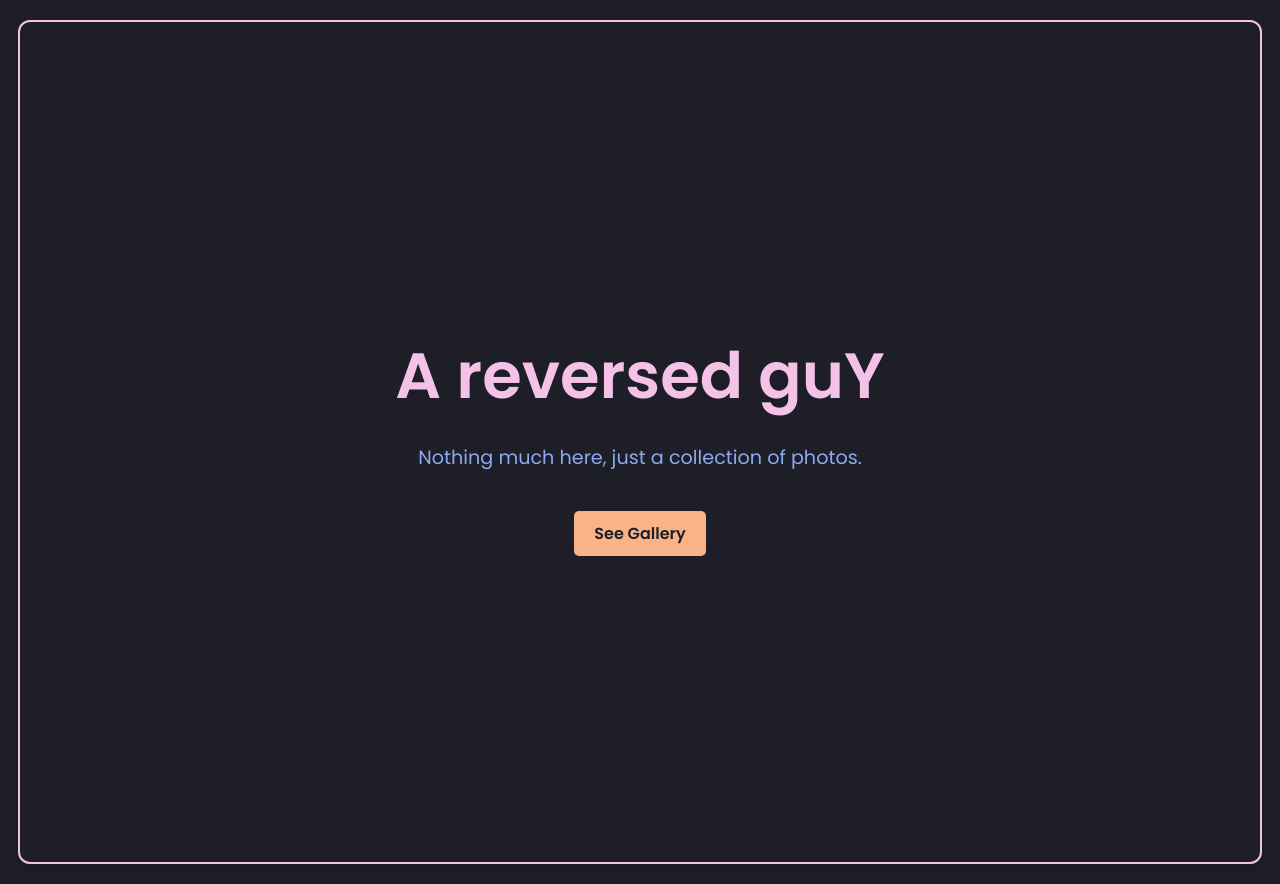
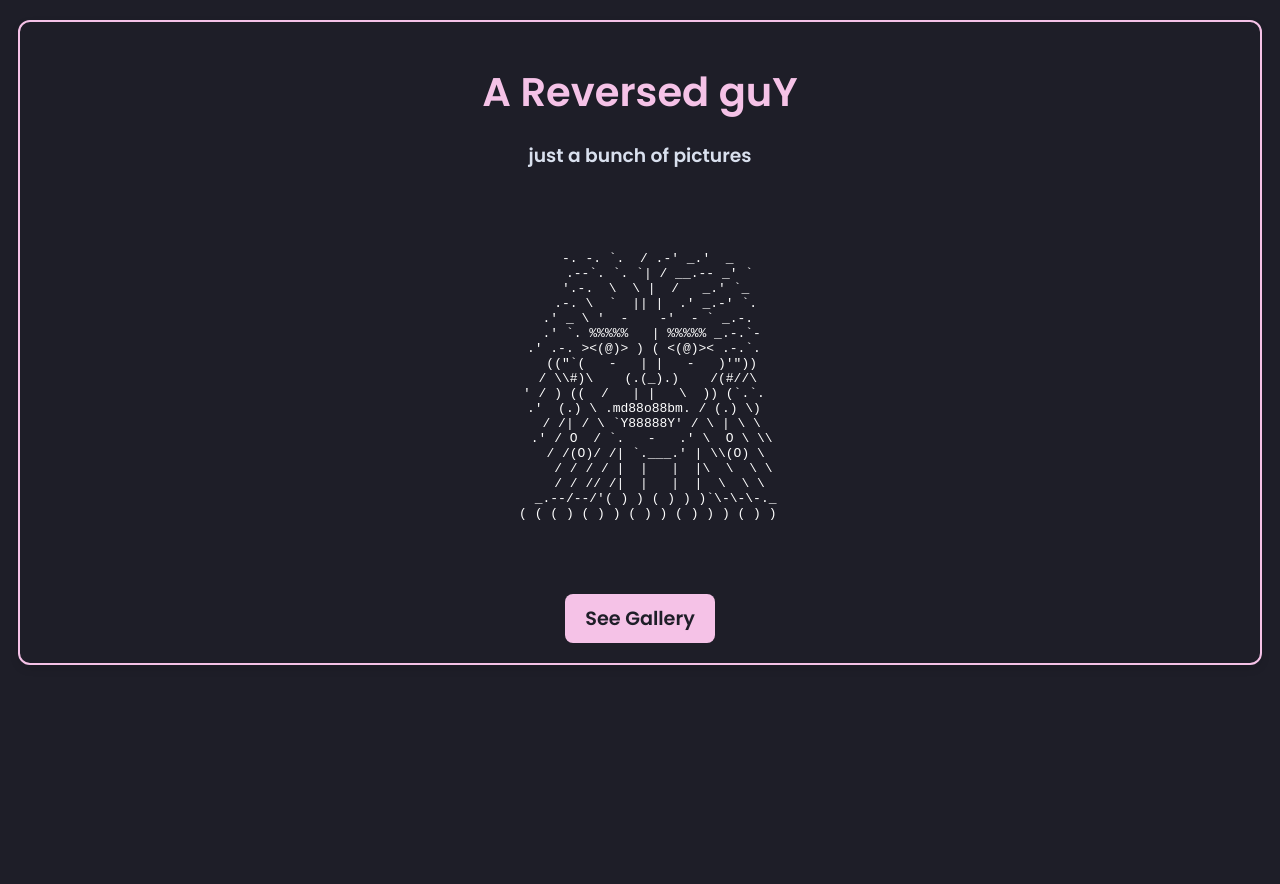
Before and after one commit to Yug-Gupta/revguy, a plain HTML site: page index.html in a window 1280 px wide. After the commit the page ends 800 px from the top, so only its background shows below. Drawn offline with Linux system fonts and the light colour scheme.

Commit message:
Add files via upload

```diff
--- a/index.html
+++ b/index.html
@@ -3,13 +3,9 @@
 <head>
     <meta charset="UTF-8">
     <meta name="viewport" content="width=device-width, initial-scale=1.0">
-    <meta http-equiv="X-UA-Compatible" content="IE=edge">
     <title>Yug Gupta</title>
-    <link rel="preconnect" href="https://fonts.googleapis.com">
-    <link rel="preconnect" href="https://fonts.gstatic.com" crossorigin>
-    <link href="https://fonts.googleapis.com/css2?family=Poppins:wght@300;400;600&display=swap" rel="stylesheet">
+    <link href="https://fonts.googleapis.com/css2?family=Poppins:wght@300;600&display=swap" rel="stylesheet">
     <style>
-        /* Catppuccin color palette */
         :root {
                     --background: #1E1E28;
                     --foreground: #D9E0EE;
@@ -25,61 +21,114 @@ body {
             color: var(--foreground);
             margin: 0;
             padding: 20px;
-    border: 2px solid var(--primary); /* This adds a thin border around the page */
-    max-width: 1200px; /* Sets a max width for the content */
-    margin: 20px auto; /* Centers the content horizontally */
-    border-radius: 12px; /* Slightly rounded corners for a modern look */
-    box-shadow: 0 4px 8px rgba(0, 0, 0, 0.1); /* Adds a subtle shadow for depth */
+            border: 2px solid var(--primary);
+            max-width: 1200px;
+            margin: 20px auto;
+            border-radius: 12px;
+            box-shadow: 0 4px 8px rgba(0, 0, 0, 0.1);
+            text-align: center;
         }
 
-        header {
+        /* Header section with centered elements */
+        .header {
             display: flex;
-            justify-content: center;
+            flex-direction: column;
             align-items: center;
-            height: 100vh;
-            text-align: center;
-            background-color: var(--background);
+            padding: 20px;
         }
 
-        h1 {
-            font-size: 4rem;
+        .header h1 {
+            font-size: 2.5em;
+            margin: 0;
             color: var(--primary);
-            margin: 0;
-            font-weight: 600;
         }
 
-        p {
-            color: var(--secondary);
-            font-size: 1.2rem;
+        /* Adjust the image */
+        .header img {
+            width: 120px;
+            height: auto;
+            border-radius: 50%;
+            margin-top: 20px;
         }
 
-        /* Button styles for projects or other links */
+        /* ASCII Art styling */
+        .ascii-art {
+            font-family: monospace;
+            font-size: 1em;
+            color: white;
+            white-space: pre-wrap; /* Keeps ASCII art formatting */
+        }
+
+        /* Style for the button */
         .btn {
             display: inline-block;
-            margin-top: 20px;
             padding: 10px 20px;
-            background-color: var(--highlight);
+            font-size: 1.2em;
+            font-weight: 600;
             color: var(--background);
+            background-color: var(--primary);
+            border: none;
+            border-radius: 8px;
             text-decoration: none;
-            border-radius: 5px;
-            font-weight: 600;
+            cursor: pointer;
             transition: background-color 0.3s ease;
         }
 
         .btn:hover {
-            background-color: var(--accent);
+            background-color: var(--highlight);
+        }
+
+        /* Responsive adjustments */
+        @media (max-width: 768px) {
+            .header h1 {
+                font-size: 2em; /* Smaller font for mobile */
+            }
+
+            .header img {
+                width: 100px; /* Scale down on mobile */
+            }
+
+            .btn {
+                font-size: 1.1em; /* Slightly smaller button on mobile */
+            }
         }
     </style>
 </head>
 <body>
 
-    <header>
-        <div>
-            <h1>A reversed guY</h1>
-            <p>Nothing much here, just a collection of photos.</p>
+    <!-- Header section -->
+    <div class="header">
+        <h1>A Reversed guY</h1>
+        <h3>just a bunch of pictures</h3>
+    </div>
+
+    <!-- ASCII Art section -->
+    <div class="ascii-art">
+        <pre>
+  -. -. `.  / .-' _.'  _
+     .--`. `. `| / __.-- _' `
+    '.-.  \  \ |  /   _.' `_
+    .-. \  `  || |  .' _.-' `.
+  .' _ \ '  -    -'  - ` _.-.
+   .' `. %%%%%   | %%%%% _.-.`-
+ .' .-. ><(@)> ) ( <(@)>< .-.`.
+   (("`(   -   | |   -   )'"))
+  / \\#)\    (.(_).)    /(#//\
+ ' / ) ((  /   | |   \  )) (`.`.
+ .'  (.) \ .md88o88bm. / (.) \)
+   / /| / \ `Y88888Y' / \ | \ \
+   .' / O  / `.   -   .' \  O \ \\
+    / /(O)/ /| `.___.' | \\(O) \
+      / / / / |  |   |  |\  \  \ \
+       / / // /|  |   |  |  \  \ \
+    _.--/--/'( ) ) ( ) ) )`\-\-\-._
+  ( ( ( ) ( ) ) ( ) ) ( ) ) ) ( ) )
+        </pre>
+        <!-- You can replace this with any ASCII art you'd like -->
+    </div>
+
+    <!-- Button linking to gallery -->
     <a href="gallery.html" class="btn">See Gallery</a>
-        </div>
-    </header>
 
 </body>
 </html>
```
Lines whose indentation alone changed are shown as unchanged.
